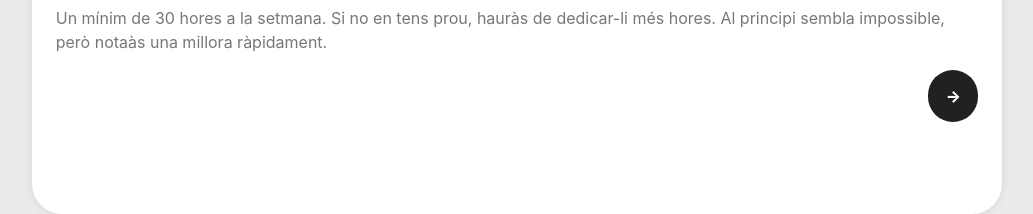
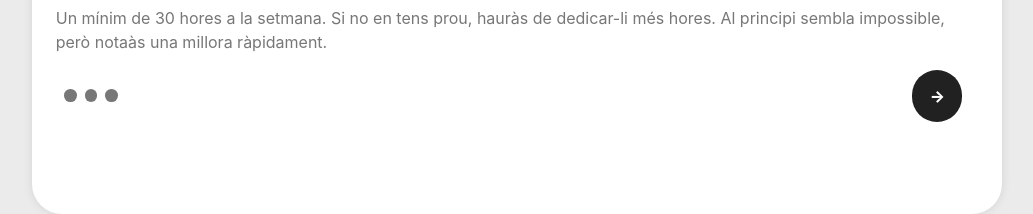
Before and after one commit to francamateus93/5.onboarding-digital, a React (Vite) app: page / in a window 1280 px wide. Shown: the part 526-740 px from the top of the page, without its empty margins (123-1156 px from the left). Built offline with nearby package versions, Linux system fonts and the light colour scheme.

Commit message:
Exercise 5 - Debugging Buttons

```diff
--- a/index.html
+++ b/index.html
@@ -3,7 +3,7 @@
 
 <head>
   <meta charset="UTF-8" />
-  <link rel="icon" type="image/svg+xml" href="/vite.svg" />
+  <link rel="icon" type="image/svg+xml" href="./src/assets/react.svg" />
   <meta name="viewport" content="width=device-width, initial-scale=1.0" />
   <title>Onboarding Digital</title>
 </head>
--- a/src/App.css
+++ b/src/App.css
@@ -48,13 +48,15 @@ body {
 .btn-container {
   display: flex;
   gap: 0.6rem;
-  justify-content: end;
+  justify-content: space-between;
+  padding: 0 0.5rem;
 }
 
 .btn-next {
   background-color: rgb(33, 33, 33);
   border-radius: 50px;
   width: 50px;
+  padding: 1rem;
   color: white;
   font-weight: 800;
   border: none;
@@ -75,14 +77,32 @@ body {
   font-weight: 800;
   padding: 1rem;
   cursor: pointer;
-  transition: background-color 0.3s ease;
-  transition: border 0.3s ease;
 }
 
 .btn-prev:hover {
-  border: 2px solid white;
-  background-color: rgba(55, 55, 55, 0.2);
+  border: 2px solid rgb(0, 0, 0);
 }
+
+.indicators {
+  display: flex;
+  gap: 0.5rem;
+  align-items: center;
+  justify-content: start;
+}
+
+.indicator {
+  width: 0.8rem;
+  height: 0.8rem;
+  border-radius: 50%;
+  background-color: #777;
+  transition: background-color 0.5s ease;
+}
+
+.indicator:active {
+  background-color: black;
+}
+
+/* -----------MEDIA QUERIES------------- */
 
 /* Movil hasta 768px */
 @media screen and (max-width: 767px){
--- a/src/App.jsx
+++ b/src/App.jsx
@@ -9,26 +9,25 @@ import Background3 from './assets/meditation.svg';
 function App() {
 
     const tutorialData = [
-      { title: "Dedica moltes hores",
+      { id: 1,
+      title: "Dedica moltes hores",
       description: "Un mínim de 30 hores a la setmana. Si no en tens prou, hauràs de dedicar-li més hores. Al principi sembla impossible, però notaàs una millora ràpidament.",
       image: Background1,
       backgroundColor: "#4da2a9"
     },
-      { title: "Programa projectes propis",
+      { id: 2,
+      title: "Programa projectes propis",
       description: "Més val 10 hores treballant en projectes propris, que 10 hores mirant tutorials. La motivació i la implicació en el projecte ajudarà a accelerar el teu aprenentatge.",
       image: Background2,
       backgroundColor: "#d3d4d9"
        },
-      { title: "Procura descansar",
+      { id: 3,
+      title: "Procura descansar",
       description: "Descansar bé i desconnectar són vitals. D'aquesta manera reduiràs l'estrès i l'ansietat. Millotatàs la teva concentració i consolidaràs el teu aprenentatge.",
       image: Background3,
       backgroundColor: "#ffd167"
        },
     ];
-
-    // Actualiza la visibilidade de los btns
-    const [showButton, setButton] = useState(true);
-    const visibilityButton = () => {setButton(prev => !prev)}
 
     // Actualiza el status
     const [step, setStep] = useState(0);
@@ -41,7 +40,7 @@ function App() {
 
     // Permite retroceder
     const prevStep = () => {
-      setStep(step => (step - 1) % tutorialData.length)
+      setStep(step => (step - 1 + tutorialData.length) % tutorialData.length)
     }
 
   return (
@@ -55,6 +54,7 @@ function App() {
         prevStep={prevStep}
         step={step}
         allSteps={tutorialData.length}
+        tutorialData={tutorialData}
       />
     </div>
   );
--- a/src/components/Card.jsx
+++ b/src/components/Card.jsx
@@ -1,6 +1,7 @@
 import React from "react";
+import Indicators from "./Indicators";
 
-function Card({title, description, image, backgroundColor, onNext, prevStep, step, allSteps}) {
+function Card({title, description, image, backgroundColor, onNext, prevStep, step, allSteps, tutorialData}) {
   return (
     <>
     <div className="container">
@@ -11,8 +12,11 @@ function Card({title, description, image, backgroundColor, onNext, prevStep, ste
         <h2 className="title-card">{title}</h2>
         <p className="description-card">{description}</p>
       <div className="btn-container">
-        {(step > 0) && (<button className="btn-prev" onClick={prevStep}>&#8592;</button>)}
-        {(step < allSteps - 1) && (<button className="btn-next" onClick={onNext}>&#8594;</button>)}
+        <Indicators tutorialData={tutorialData} step={step} />
+        <div className="btn-container">
+          {(step > 0) && (<button className="btn-prev" onClick={prevStep}>&#8592;</button>)}
+          {(step < allSteps - 1) && (<button className="btn-next" onClick={onNext}>&#8594;</button>)}
+        </div>
         </div>
       </div>
     </div>
--- /dev/null
+++ b/src/components/Indicators.jsx
@@ -0,0 +1,14 @@
+import React from "react";
+
+function Indicators({tutorialData, step}) {
+  return (
+    <div className="indicators">
+      {tutorialData.map((data) => (
+      <div key={data.id} className={`indicator ${data.id - 1 === step ? "active" : ""}`}>
+      </div>
+    ))}
+    </div>
+  )
+}
+
+export default Indicators
```
